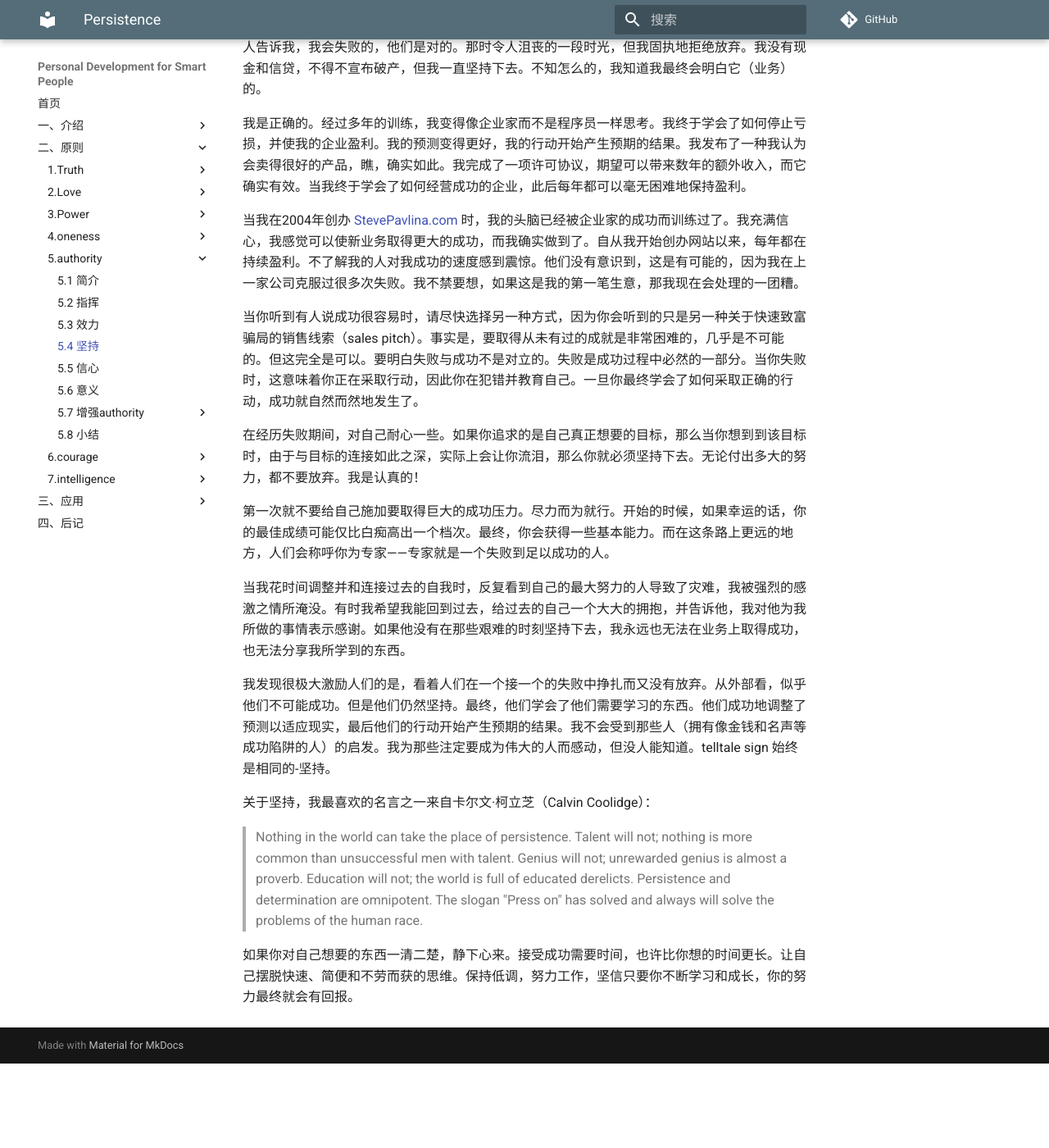
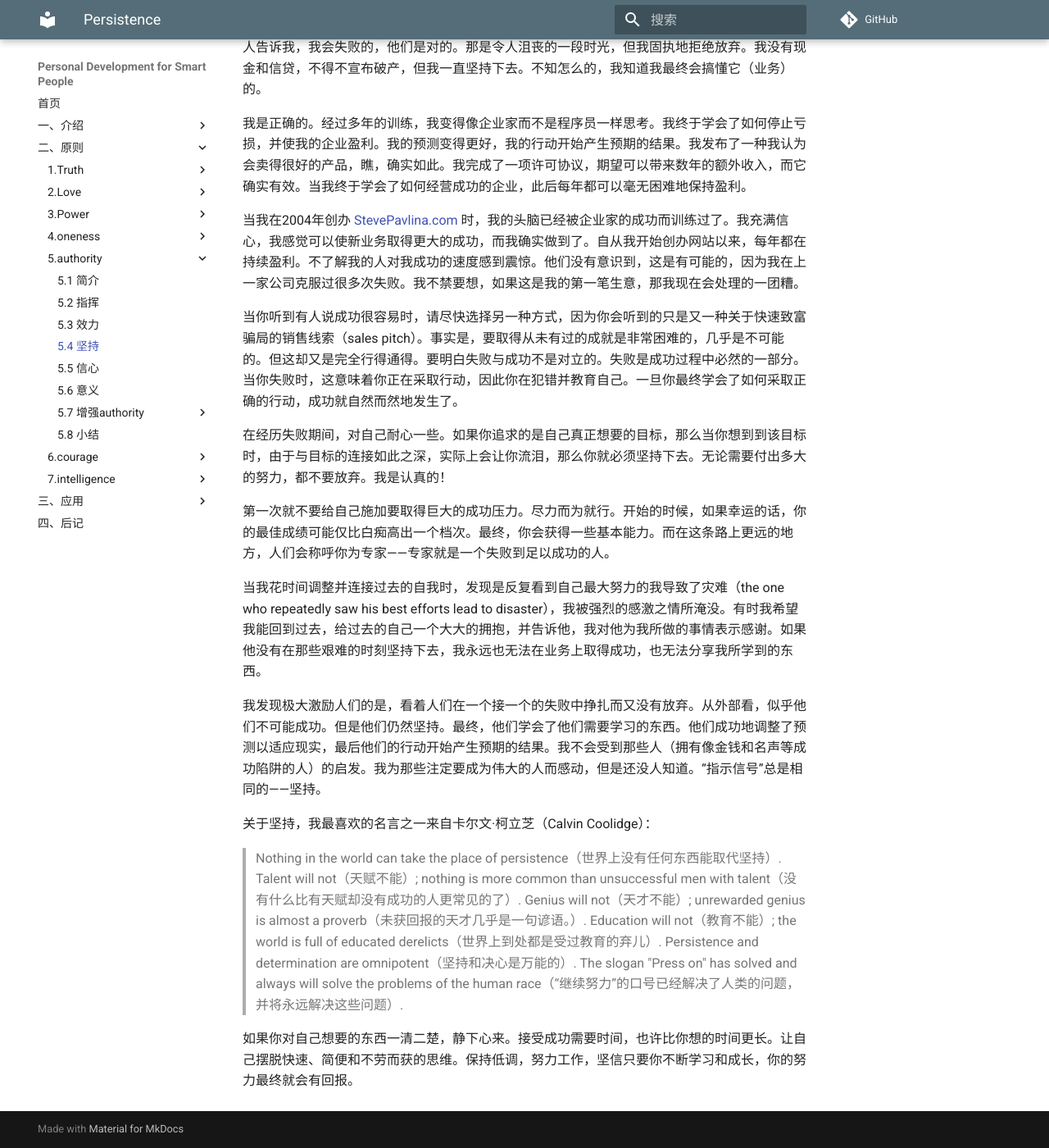
Before and after one commit to wtsnwei/pdsp, an MkDocs documentation site: the page built from docs/2.Principles/05.authority/03.persistence.md, in a window 1280 px wide and 1400 px high, scrolled down 397 px. Shown: the whole window at 82% size. Built offline with MkDocs 1.6.1 and Material for MkDocs 9.7.7, drawn with Linux system fonts in a browser that asks for light colours; comment, search, counter and statistics services are not loaded; before the commit the page ends 1694 px from its top, so only the background shows below that; some of the changed text lies outside the part shown.

Commit message:
更改修正

```diff
--- a/docs/2.Principles/05.authority/03.persistence.md
+++ b/docs/2.Principles/05.authority/03.persistence.md
@@ -7,25 +7,24 @@ date:     2021-03-09
 
 在我经营计算机游戏业务的前五年中，我惨败。我设定了明确的目标，制定了详细的计划，并且非常努力地工作，但是随着时间的流逝，我却陷入了更深的债务中。我犯了最可怕的错误，但那时看来，这似乎是个不错的决定。
 
-因为我没有任何业务经验，所以我失败了。我是一个计算机极客，一个“贪心吞象”的极客。我的预测非常糟糕，因此我的行为很少能达到预期的效果。我原本希望产生利润，但结果是只产生亏损。我认为交易已经完成，却它在最后一刻崩溃。我以为是我的盟友的人，他却转身对我造成伤害。别人告诉我，我会失败的，他们是对的。那时令人沮丧的一段时光，但我固执地拒绝放弃。我没有现金和信贷，不得不宣布破产，但我一直坚持下去。不知怎么的，我知道我最终会明白它（业务）的。
+因为我没有任何业务经验，所以我失败了。我是一个计算机极客，一个“贪心吞象”的极客。我的预测非常糟糕，因此我的行为很少能达到预期的效果。我原本希望产生利润，但结果是只产生亏损。我认为交易已经完成，却它在最后一刻崩溃。我以为是我的盟友的人，他却转身对我造成伤害。别人告诉我，我会失败的，他们是对的。那是令人沮丧的一段时光，但我固执地拒绝放弃。我没有现金和信贷，不得不宣布破产，但我一直坚持下去。不知怎么的，我知道我最终会搞懂它（业务）的。
 
 我是正确的。经过多年的训练，我变得像企业家而不是程序员一样思考。我终于学会了如何停止亏损，并使我的企业盈利。我的预测变得更好，我的行动开始产生预期的结果。我发布了一种我认为会卖得很好的产品，瞧，确实如此。我完成了一项许可协议，期望可以带来数年的额外收入，而它确实有效。当我终于学会了如何经营成功的企业，此后每年都可以毫无困难地保持盈利。
 
 当我在2004年创办 [StevePavlina.com](https://stevepavlina.com/) 时，我的头脑已经被企业家的成功而训练过了。我充满信心，我感觉可以使新业务取得更大的成功，而我确实做到了。自从我开始创办网站以来，每年都在持续盈利。不了解我的人对我成功的速度感到震惊。他们没有意识到，这是有可能的，因为我在上一家公司克服过很多次失败。我不禁要想，如果这是我的第一笔生意，那我现在会处理的一团糟。
 
-当你听到有人说成功很容易时，请尽快选择另一种方式，因为你会听到的只是另一种关于快速致富骗局的销售线索（sales pitch）。事实是，要取得从未有过的成就是非常困难的，几乎是不可能的。但这完全是可以。要明白失败与成功不是对立的。失败是成功过程中必然的一部分。当你失败时，这意味着你正在采取行动，因此你在犯错并教育自己。一旦你最终学会了如何采取正确的行动，成功就自然而然地发生了。
+当你听到有人说成功很容易时，请尽快选择另一种方式，因为你会听到的只是又一种关于快速致富骗局的销售线索（sales pitch）。事实是，要取得从未有过的成就是非常困难的，几乎是不可能的。但这却又是完全行得通得。要明白失败与成功不是对立的。失败是成功过程中必然的一部分。当你失败时，这意味着你正在采取行动，因此你在犯错并教育自己。一旦你最终学会了如何采取正确的行动，成功就自然而然地发生了。
 
-在经历失败期间，对自己耐心一些。如果你追求的是自己真正想要的目标，那么当你想到到该目标时，由于与目标的连接如此之深，实际上会让你流泪，那么你就必须坚持下去。无论付出多大的努力，都不要放弃。我是认真的！
+在经历失败期间，对自己耐心一些。如果你追求的是自己真正想要的目标，那么当你想到到该目标时，由于与目标的连接如此之深，实际上会让你流泪，那么你就必须坚持下去。无论需要付出多大的努力，都不要放弃。我是认真的！
 
 第一次就不要给自己施加要取得巨大的成功压力。尽力而为就行。开始的时候，如果幸运的话，你的最佳成绩可能仅比白痴高出一个档次。最终，你会获得一些基本能力。而在这条路上更远的地方，人们会称呼你为专家——专家就是一个失败到足以成功的人。
 
-当我花时间调整并和连接过去的自我时，反复看到自己的最大努力的人导致了灾难，我被强烈的感激之情所淹没。有时我希望我能回到过去，给过去的自己一个大大的拥抱，并告诉他，我对他为我所做的事情表示感谢。如果他没有在那些艰难的时刻坚持下去，我永远也无法在业务上取得成功，也无法分享我所学到的东西。
+当我花时间调整并连接过去的自我时，发现是反复看到自己最大努力的我导致了灾难（the one who repeatedly saw his best efforts lead to disaster），我被强烈的感激之情所淹没。有时我希望我能回到过去，给过去的自己一个大大的拥抱，并告诉他，我对他为我所做的事情表示感谢。如果他没有在那些艰难的时刻坚持下去，我永远也无法在业务上取得成功，也无法分享我所学到的东西。
 
-我发现很极大激励人们的是，看着人们在一个接一个的失败中挣扎而又没有放弃。从外部看，似乎他们不可能成功。但是他们仍然坚持。最终，他们学会了他们需要学习的东西。他们成功地调整了预测以适应现实，最后他们的行动开始产生预期的结果。我不会受到那些人（拥有像金钱和名声等成功陷阱的人）的启发。我为那些注定要成为伟大的人而感动，但没人能知道。telltale sign 始终是相同的-坚持。
+我发现极大激励人们的是，看着人们在一个接一个的失败中挣扎而又没有放弃。从外部看，似乎他们不可能成功。但是他们仍然坚持。最终，他们学会了他们需要学习的东西。他们成功地调整了预测以适应现实，最后他们的行动开始产生预期的结果。我不会受到那些人（拥有像金钱和名声等成功陷阱的人）的启发。我为那些注定要成为伟大的人而感动，但是还没人知道。“指示信号”总是相同的——坚持。
 
 关于坚持，我最喜欢的名言之一来自卡尔文·柯立芝（Calvin Coolidge）：
 
-> Nothing in the world can take the place of persistence. Talent will not; nothing is more common than unsuccessful men with talent. Genius will not; unrewarded genius is almost a proverb. Education will not; the world is full of educated derelicts. Persistence and determination are omnipotent. The slogan "Press on" has solved and always will solve the problems of the human
-race.
+> Nothing in the world can take the place of persistence（世界上没有任何东西能取代坚持）. Talent will not（天赋不能）; nothing is more common than unsuccessful men with talent（没有什么比有天赋却没有成功的人更常见的了）. Genius will not（天才不能）; unrewarded genius is almost a proverb（未获回报的天才几乎是一句谚语。）. Education will not（教育不能）; the world is full of educated derelicts（世界上到处都是受过教育的弃儿）. Persistence and determination are omnipotent（坚持和决心是万能的）. The slogan "Press on" has solved and always will solve the problems of the human race（“继续努力”的口号已经解决了人类的问题，并将永远解决这些问题）.
 
 如果你对自己想要的东西一清二楚，静下心来。接受成功需要时间，也许比你想的时间更长。让自己摆脱快速、简便和不劳而获的思维。保持低调，努力工作，坚信只要你不断学习和成长，你的努力最终就会有回报。
```
